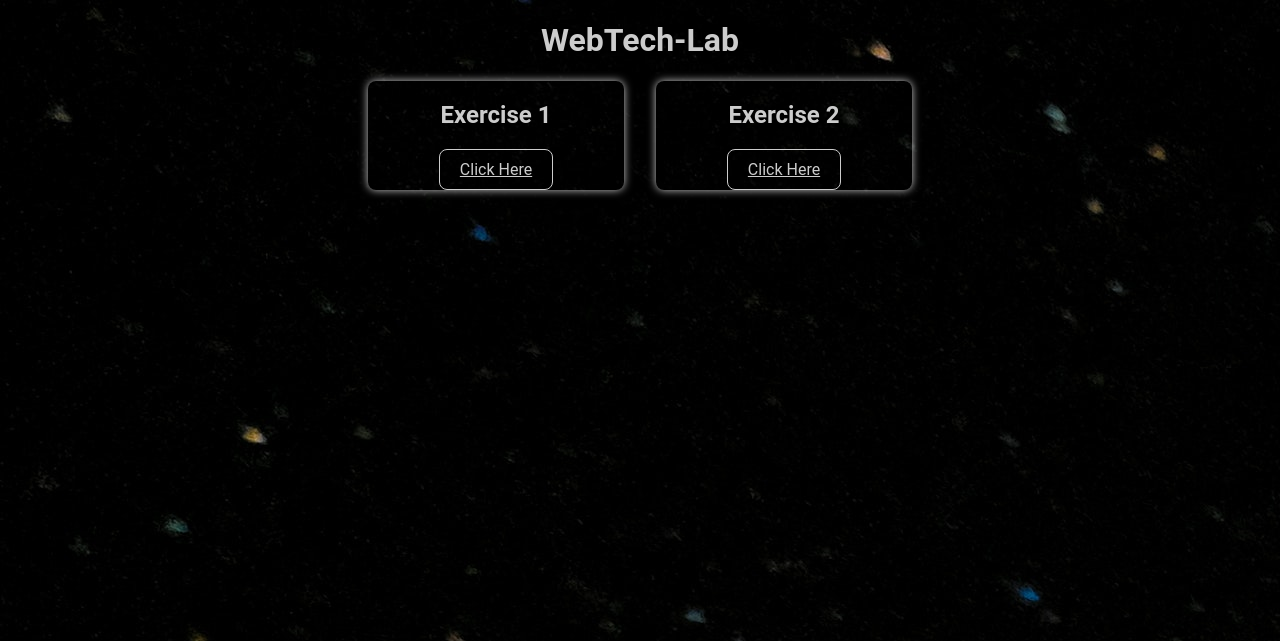
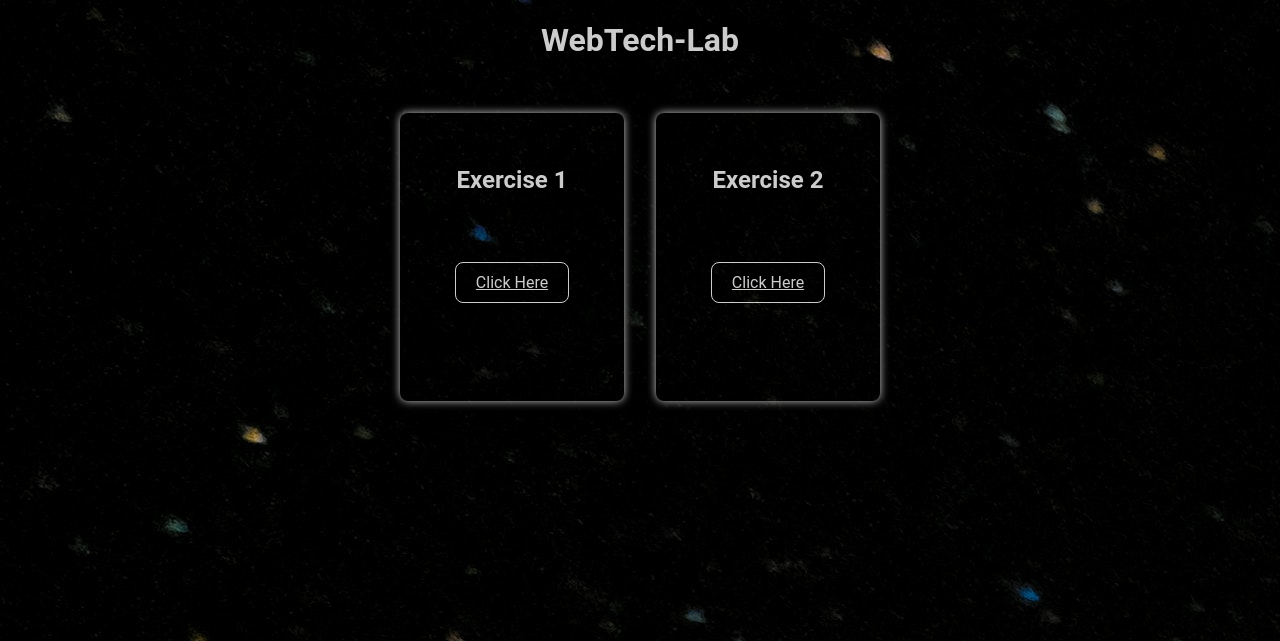
Before and after one commit to RahulRST/WebTech-Lab, a PHP site: page / in a window 1280 px wide. Shown: the top 641 px of the page. Run offline with PHP 8.4, Linux system fonts and the light colour scheme.

Commit message:
Home page done

```diff
--- a/style.css
+++ b/style.css
@@ -31,15 +31,19 @@ body {
 
 .card-container {
     width: 100%;
-    height: 90%;
+    height: 80%;
     display: flex;
+    margin: 2rem 0;
+    flex-direction: row;
+    flex-wrap: wrap;
+    gap: 2rem;
     justify-content: center;
     align-items: center;
 }
 .card-container .card {
-    width: 20%;
-    height: 50%;
-    margin: 0 1rem;
+    width: 15%;
+    height: 20vw;
+    padding: 1rem;
     background-color: transparent;
     display: flex;
     flex-direction: column;
@@ -82,5 +86,8 @@ body {
 }
 
 .btn:hover {
-    color: #fff;
+    background-color: #ccc;
+    color: #000;
+    transform: scale(1.1);
+    transition: all 0.3s ease-in-out;
 }
```
